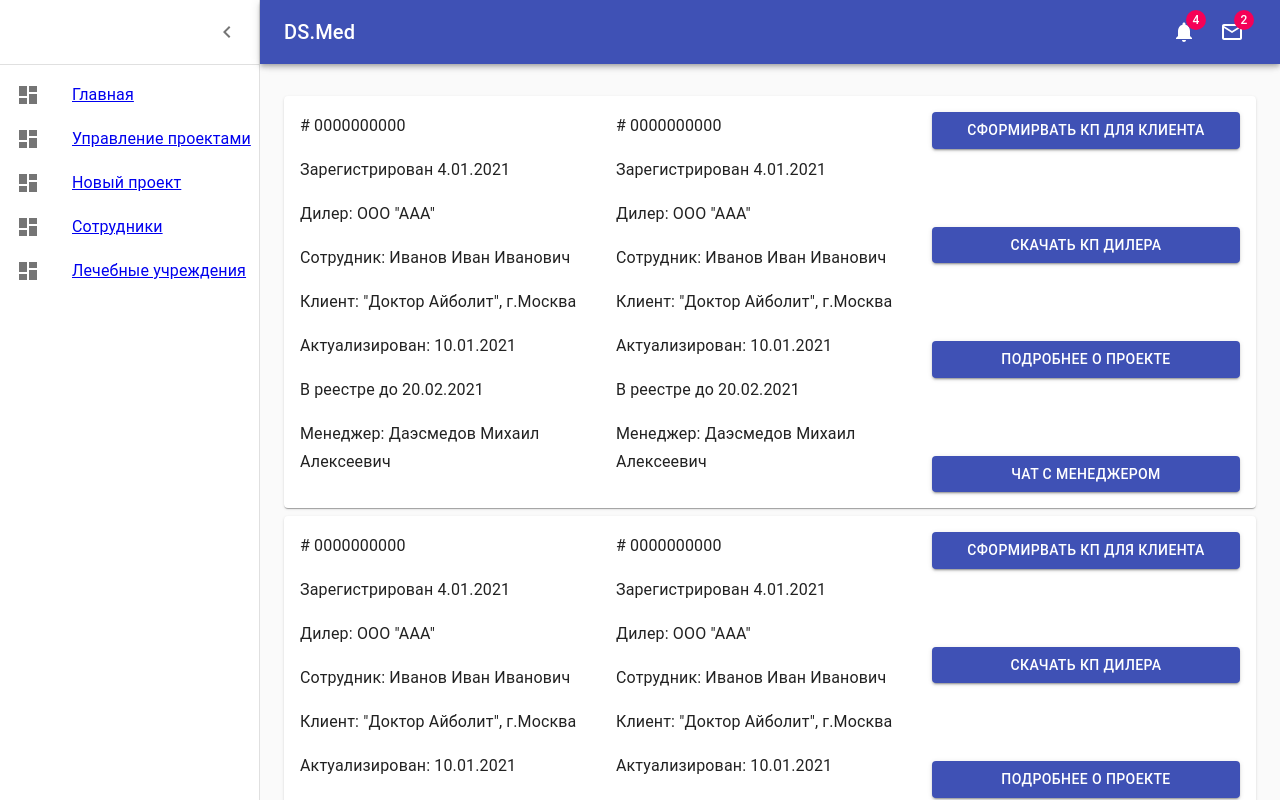
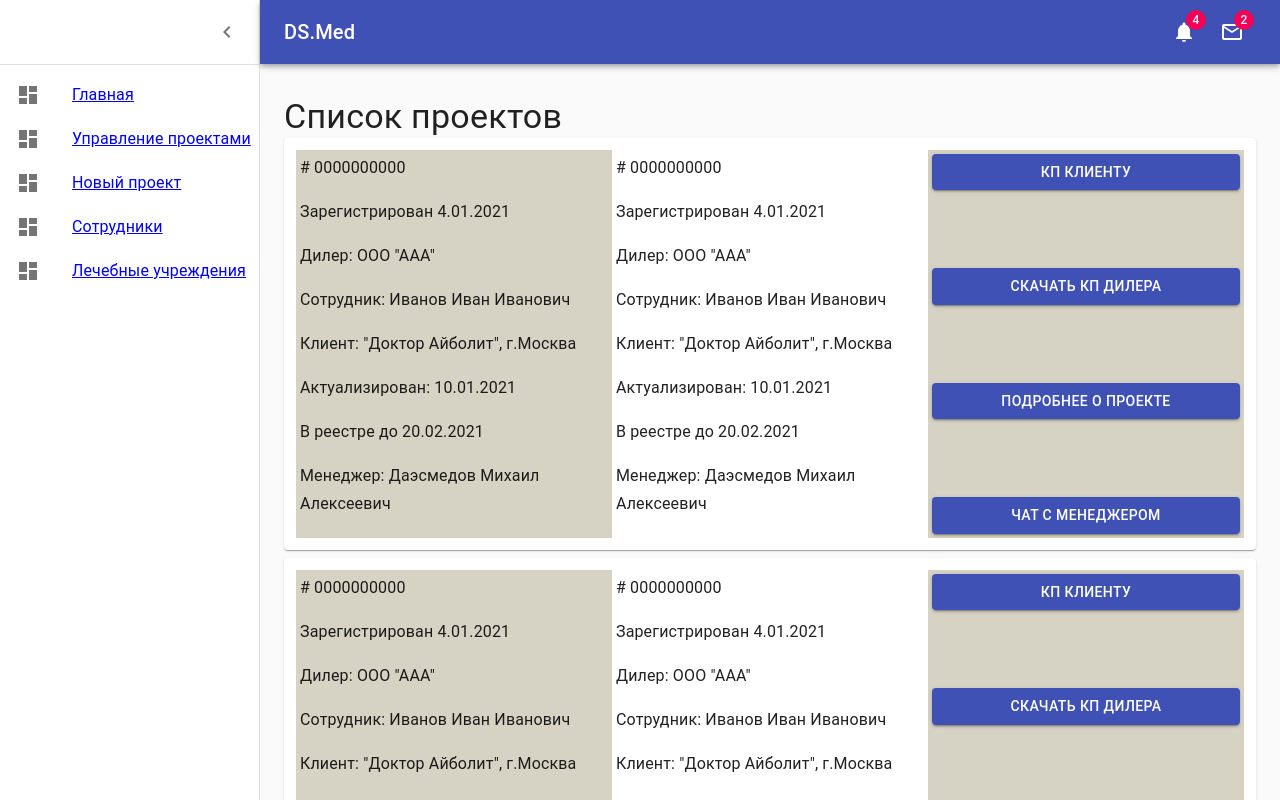
Before and after one commit to Jumay-dev/dealer_front, a React (Create React App) app: page /projects in a window 1280 px wide. Built offline with nearby package versions, Linux system fonts and the light colour scheme.

Commit message:
модалка для КП

```diff
--- /dev/null
+++ b/src/components/ModalCommercialOffer.tsx
@@ -0,0 +1,76 @@
+import React from 'react';
+import { makeStyles, Theme, createStyles } from '@material-ui/core/styles';
+import Modal from '@material-ui/core/Modal';
+import Button from '@material-ui/core/Button';
+import DataTable from "./DataTable"
+
+function rand() {
+  return Math.round(Math.random() * 20) - 10;
+}
+
+function getModalStyle() {
+  const top = 50 + rand();
+  const left = 50 + rand();
+
+  return {
+    top: `${top}%`,
+    left: `${left}%`,
+    transform: `translate(-${top}%, -${left}%)`,
+  };
+}
+
+const useStyles = makeStyles((theme: Theme) =>
+  createStyles({
+    paper: {
+      position: 'absolute',
+
+      backgroundColor: theme.palette.background.paper,
+      border: '2px solid #000',
+      boxShadow: theme.shadows[5],
+      padding: theme.spacing(2, 4, 3),
+    },
+  }),
+);
+
+export default function CommercialOffer() {
+  const classes = useStyles();
+  // getModalStyle is not a pure function, we roll the style only on the first render
+  const [modalStyle] = React.useState(getModalStyle);
+  const [open, setOpen] = React.useState(false);
+
+  const handleOpen = () => {
+    setOpen(true);
+  };
+
+  const handleClose = () => {
+    setOpen(false);
+  };
+
+  const body = (
+    <div style={modalStyle} className={classes.paper}>
+      <h2 id="simple-modal-title">Управление КП для клиента</h2>
+      <p id="simple-modal-description">
+        <DataTable />
+      </p>
+      <Button type="button" variant="contained" color="primary">
+        Сформировать новое КП
+      </Button>
+    </div>
+  );
+
+  return (
+    <>
+      <Button type="button" onClick={handleOpen} variant="contained" color="primary">
+        КП клиенту
+      </Button>
+      <Modal
+        open={open}
+        onClose={handleClose}
+        aria-labelledby="simple-modal-title"
+        aria-describedby="simple-modal-description"
+      >
+        {body}
+      </Modal>
+    </>
+  );
+}
--- a/src/components/ProjectOne.tsx
+++ b/src/components/ProjectOne.tsx
@@ -4,6 +4,8 @@ import Typography from '@material-ui/core/Typography'
 import Button from '@material-ui/core/Button'
 import Accordion from '@material-ui/core/Accordion'
 import Grid from '@material-ui/core/Grid';
+
+import CommercialOffer from "./ModalCommercialOffer"
 
 import { makeStyles, createStyles, Theme } from '@material-ui/core/styles';
 
@@ -15,7 +17,7 @@ const useStyles = makeStyles((theme: Theme) =>
     },
 
     gridInfo: {
-
+        background: "#D6D2C4"
     },
 
     gridTools: {
@@ -25,7 +27,8 @@ const useStyles = makeStyles((theme: Theme) =>
     gridButtons: {
         display: "flex",
         flexDirection: "column",
-        justifyContent: "space-between"
+        justifyContent: "space-between",
+        background: "#D6D2C4"
     }
   }),
 );
@@ -35,7 +38,7 @@ function ProjectOne() {
     return (
         <Paper className={classes.paper}>
             <Grid container spacing={1}>
-                <Grid item xs={12} sm={4}>
+                <Grid item xs={12} sm={4} className={classes.gridInfo}>
                     <Typography variant="subtitle1" paragraph>
                         # 0000000000
                     </Typography>
@@ -62,7 +65,7 @@ function ProjectOne() {
                     </Typography>
                 </Grid>
 
-                <Grid item xs={12} sm={4}>
+                <Grid item xs={12} sm={4} className={classes.gridTools}>
                     <Typography variant="subtitle1" paragraph>
                         # 0000000000
                     </Typography>
@@ -91,9 +94,7 @@ function ProjectOne() {
 
                 <Grid item xs={12} sm={4} className={classes.gridButtons}>
 
-                    <Button variant="contained" color="primary">
-                        Сформирвать КП для клиента
-                    </Button>
+                    <CommercialOffer />
                     <Button variant="contained" color="primary">
                         Скачать КП дилера
                     </Button>
--- a/src/pages/ProjectsList.tsx
+++ b/src/pages/ProjectsList.tsx
@@ -1,9 +1,14 @@
 import React from 'react'
 import ProjectOne from "../components/ProjectOne"
+import Typography from '@material-ui/core/Typography'
 
 function ProjectsList() {
     return (
         <>
+            <Typography component="h1" variant="h4">
+                Список проектов
+            </Typography>
+
             <ProjectOne />
             <ProjectOne />
             <ProjectOne />
```
Also changed, not shown: 1 other file (tests, documents, lock files or other folders).
